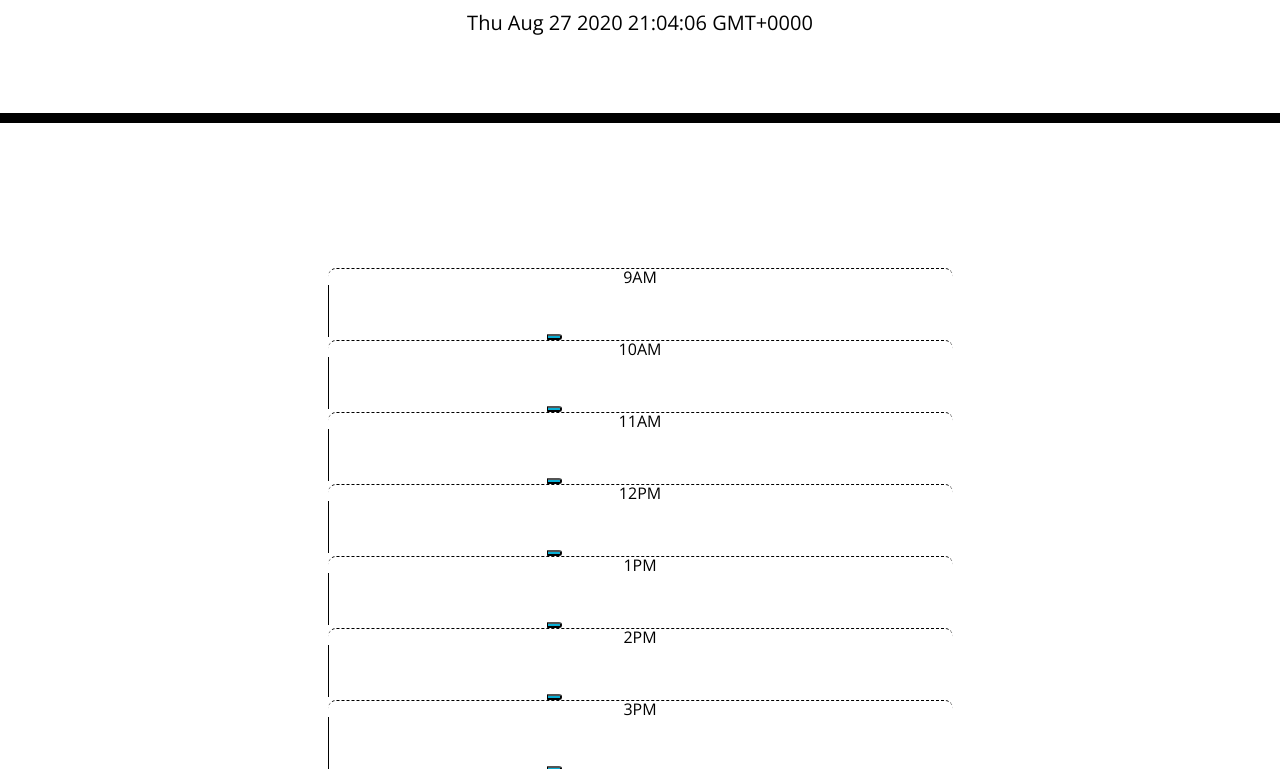
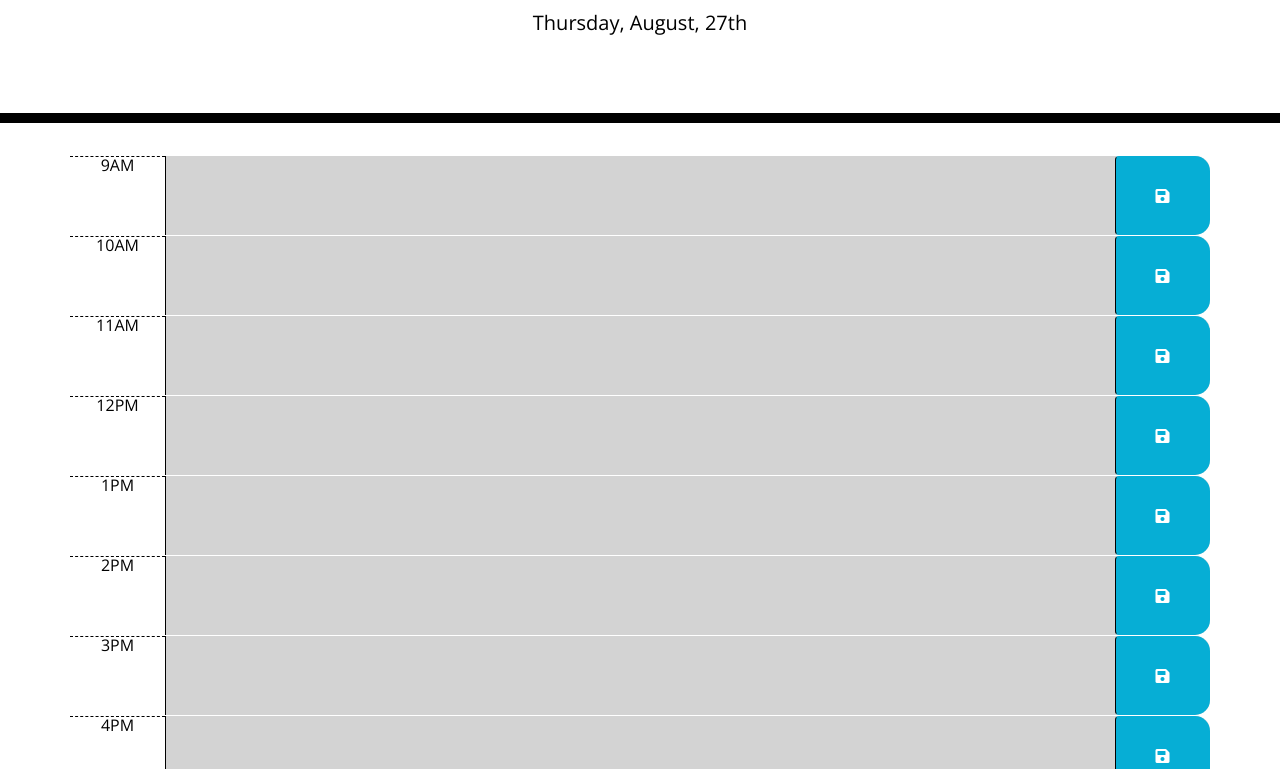
Before and after one commit to valeriehill75/H5-day-scheduler, a plain HTML site: page index.html in a window 1280 px wide. Shown: the part 181-950 px from the top of the page. Drawn offline with nearby package versions, Linux system fonts and the light colour scheme.

Commit message:
final fixes

```diff
--- a/index.html
+++ b/index.html
@@ -4,24 +4,10 @@
     <meta charset="UTF-8" />
     <meta name="viewport" content="width=device-width, initial-scale=1.0" />
     <meta http-equiv="X-UA-Compatible" content="ie=edge" />
-    <script src="https://code.jquery.com/jquery-3.4.1.min.js"></script>
-    <script src="https://cdnjs.cloudflare.com/ajax/libs/moment.js/2.24.0/moment.min.js"></script>
-    <link
-      rel="stylesheet"
-      href="https://stackpath.bootstrapcdn.com/bootstrap/4.3.1/css/bootstrap.min.css"
-    />
-    <link
-      rel="stylesheet"
-      href="https://use.fontawesome.com/releases/v5.8.1/css/all.css"
-      integrity="sha384-50oBUHEmvpQ+1lW4y57PTFmhCaXp0ML5d60M1M7uH2+nqUivzIebhndOJK28anvf"
-      crossorigin="anonymous"
-    />
-    <link
-      href="https://fonts.googleapis.com/css?family=Open+Sans&display=swap"
-      rel="stylesheet"
-    />
+    <link rel="stylesheet" href="https://stackpath.bootstrapcdn.com/bootstrap/4.3.1/css/bootstrap.min.css"/>
+    <link rel="stylesheet" href="https://use.fontawesome.com/releases/v5.8.1/css/all.css" integrity="sha384-50oBUHEmvpQ+1lW4y57PTFmhCaXp0ML5d60M1M7uH2+nqUivzIebhndOJK28anvf" crossorigin="anonymous"/>
+    <link href="https://fonts.googleapis.com/css?family=Open+Sans&display=swap" rel="stylesheet"/>
     <link rel="stylesheet" href="style.css" />
-    <script type="text/javascript" src="scheduler.js"></script>
 
     <title>Work Day Scheduler</title>
   </head>
@@ -33,20 +19,59 @@
       <p id="currentDay" class="lead"></p>
 
     </header>
-    <div class="row">
-        <div class=col-sm-3>
-        </div>
-        <div class=col-sm-6>
+    <div class="container">
+      <div id="hour-9" class="row time-block">
+        <div class="col-md-1 hour">9AM</div>
+        <textarea class="col-md-10 description"></textarea>
+        <button class="btn saveBtn col-md-1"><i class="fas fa-save"></i></button>
+      </div>
+      <div id="hour-10" class="row time-block">
+        <div class="col-md-1 hour">10AM</div>
+        <textarea class="col-md-10 description"></textarea>
+        <button class="btn saveBtn col-md-1"><i class="fas fa-save"></i></button>
+      </div>
+      <div id="hour-11" class="row time-block">
+        <div class="col-md-1 hour">11AM</div>
+        <textarea class="col-md-10 description"></textarea>
+        <button class="btn saveBtn col-md-1"><i class="fas fa-save"></i></button>
+      </div>
+      <div id="hour-12" class="row time-block">
+        <div class="col-md-1 hour">12PM</div>
+        <textarea class="col-md-10 description"></textarea>
+        <button class="btn saveBtn col-md-1"><i class="fas fa-save"></i></button>
+      </div>
+      <div id="hour-13" class="row time-block">
+        <div class="col-md-1 hour">1PM</div>
+        <textarea class="col-md-10 description"></textarea>
+        <button class="btn saveBtn col-md-1"><i class="fas fa-save"></i></button>
+      </div>
+      <div id="hour-14" class="row time-block">
+        <div class="col-md-1 hour">2PM</div>
+        <textarea class="col-md-10 description"></textarea>
+        <button class="btn saveBtn col-md-1"><i class="fas fa-save"></i></button>
+      </div>
+      <div id="hour-15" class="row time-block">
+        <div class="col-md-1 hour">3PM</div>
+        <textarea class="col-md-10 description"></textarea>
+        <button class="btn saveBtn col-md-1"><i class="fas fa-save"></i></button>
+      </div>
+      <div id="hour-16" class="row time-block">
+        <div class="col-md-1 hour">4PM</div>
+        <textarea class="col-md-10 description"></textarea>
+        <button class="btn saveBtn col-md-1"><i class="fas fa-save"></i></button>
+      </div>
+      <div id="hour-17" class="row time-block">
+        <div class="col-md-1 hour">5PM</div>
+        <textarea class="col-md-10 description"></textarea>
+        <button class="btn saveBtn col-md-1"><i class="fas fa-save"></i></button>
+      </div>
 
-            <div id="schedule">
+    </div>
 
-      <!-- Timeblocks go here -->
-            </div>
-        </div>
-            <div class=col-sm-3>
-        </div>
-    </div>
     <script src="https://code.jquery.com/jquery-3.4.1.min.js"></script>
     <script src="https://cdnjs.cloudflare.com/ajax/libs/moment.js/2.24.0/moment.min.js"></script>
+
+
+    <script src="scheduler.js"></script>
   </body>
 </html>
--- a/scheduler.js
+++ b/scheduler.js
@@ -1,44 +1,53 @@
 $(document).ready(function(){
+    //save button onclicks
+    $(".saveBtn").on("click", function() {
+        //get values
+        var value = $(this).siblings(".description").val();
+        var time = $(this).parent().attr("id");
 
-    $("#currentDay");moment().format('dddd-MMMM-Do');{
-    const today = moment();
-    console.log(today.format('dddd-MMMM-Do'));
-    $("#currentDay").text(today);
+        //save in local storage
+        localStorage.setItem(time, value);
+    });
+
+    function hourUpdater() {
+        //get hours
+        var currentHour = moment().hours();
+
+        //loop over time blocks
+        $(".time-block").each(function() {
+            var blockHour = parseInt($(this).attr("id").split("-")[1]);
+
+            //check time of day
+            if (blockHour < currentHour) {
+                $(this).addClass("past");
+            }
+            else if (blockHour === currentHour) {
+                $(this).removeClass("past");
+                $(this).addClass("present");
+            }
+            else {
+                $(this).removeClass("past");
+                $(this).removeClass("present");
+                $(this).addClass("future");
+            }
+        });
     }
 
-    var schedTimes = ["9AM", "10AM", "11AM", "12PM", "1PM", "2PM", "3PM", "4PM", "5PM"];
+    hourUpdater();
 
-    // For Loop to create time blocks, text area, and save button.
-    for (var i = 0; i < 9; i++) {
+    var interval = setInterval(hourUpdater, 15000);
 
-        var timeDiv = $("<div>");
-        var forWriting = $("<textarea>")
-        var saveButton = $("<button>")
+    //load saved data from local storage
+    $("#hour-9 .description").val(localStorage.getItem("hour-9"));
+    $("#hour-10 .description").val(localStorage.getItem("hour-10"));
+    $("#hour-11 .description").val(localStorage.getItem("hour-11"));
+    $("#hour-12 .description").val(localStorage.getItem("hour-12"));
+    $("#hour-13 .description").val(localStorage.getItem("hour-13"));
+    $("#hour-14 .description").val(localStorage.getItem("hour-14"));
+    $("#hour-15 .description").val(localStorage.getItem("hour-15"));
+    $("#hour-16 .description").val(localStorage.getItem("hour-16"));
+    $("#hour-17 .description").val(localStorage.getItem("hour-17"));
 
-        timeDiv.addClass("time-block hour");
-        forWriting.addClass("description");
-        forWriting.addClass(schedTimes[i]);
-        saveButton.addClass("saveBtn");
-
-        timeDiv.attr("times-print", schedTimes[i]);
-        timeDiv.text(schedTimes[i]);
-
-
-        $("#schedule").append(timeDiv);
-        $("#schedule").append(forWriting);
-        $("#schedule").append(saveButton);
-
-    }
-
-
-    $(".saveBtn").on("click", function() {
-        var answerInput = document.querySelector("<textarea>");
-        var answer = answerInput.value.trim()
-        console.log(answer);
-        localStorage.setItem("answer", JSON.stringify(answer));
-
-        var savedAnswer = JSON.parse(localStorage.getItem("answer"));
-        answerInput.textContent = savedAnswer.answer;
-    }
-
-,)})
+    //current day on page
+    $("#currentDay").text(moment().format("dddd, MMMM, Do"));
+});
--- a/style.css
+++ b/style.css
@@ -28,7 +28,6 @@ body {
   .time-block{
     text-align: center;
     border-radius: 15px;
-    background-color: #06AED5;
   }
 
   .row {
```
